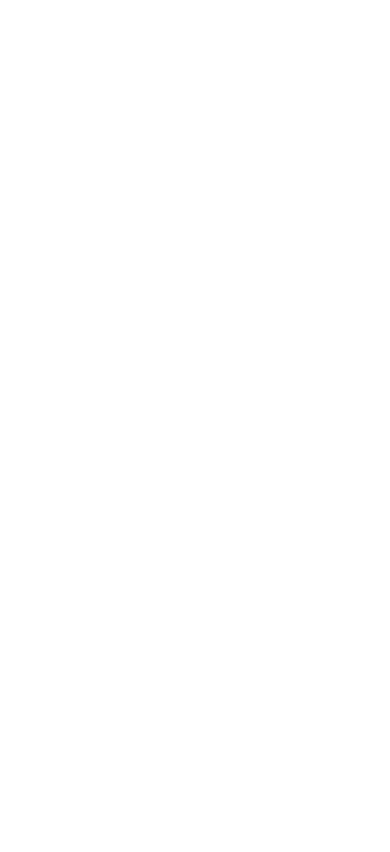
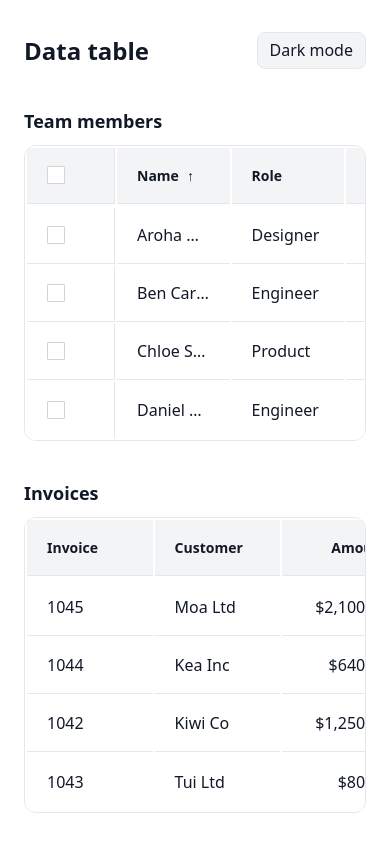
Before and after one commit to TCWilliams/data-table, a React (Vite) app: page / in a window 390 px wide. Shown: the top 852 px of the page. Built offline with nearby package versions, Linux system fonts and the light colour scheme.

Commit message:
Create 2 demo tables, update styles to fit mobile

```diff
--- /dev/null
+++ b/src/App.tsx
@@ -0,0 +1,141 @@
+import { useState } from 'react';
+import { DataTable } from './DataTable/DataTable';
+import type { Column } from './DataTable/types';
+
+type Member = {
+  id: string;
+  name: string;
+  role: string;
+  email: string;
+  notes: string | null;
+};
+
+type InvoiceStatus = 'paid' | 'pending' | 'overdue';
+
+type Invoice = {
+  number: number;
+  customer: string;
+  amount: number;
+  status: InvoiceStatus;
+  due: Date;
+};
+
+const members: Member[] = [
+  { id: 'm1', name: 'Aroha Ngata', role: 'Designer', email: 'aroha@kiwi.co', notes: null },
+  { id: 'm2', name: 'Ben Carter', role: 'Engineer', email: 'ben@kiwi.co', notes: 'Prefers async updates' },
+  {
+    id: 'm3',
+    name: 'Chloe Singh',
+    role: 'Product',
+    email: 'chloe@kiwi.co',
+    notes:
+      'Currently covering the Auckland office while also mentoring two new hires and writing the Q4 onboarding guide',
+  },
+  { id: 'm4', name: 'Daniel Wei', role: 'Engineer', email: 'daniel@kiwi.co', notes: 'On parental leave until May' },
+];
+
+const invoices: Invoice[] = [
+  { number: 1042, customer: 'Kiwi Co', amount: 1250, status: 'paid', due: new Date('2026-09-01') },
+  { number: 1043, customer: 'Tui Ltd', amount: 80.5, status: 'overdue', due: new Date('2026-08-12') },
+  { number: 1044, customer: 'Kea Inc', amount: 640, status: 'pending', due: new Date('2026-10-18') },
+  { number: 1045, customer: 'Moa Ltd', amount: 2100, status: 'pending', due: new Date('2026-10-30') },
+];
+
+const memberColumns: Column<Member>[] = [
+  { id: 'name', header: 'Name', accessor: 'name', sortable: true },
+  { id: 'role', header: 'Role', accessor: 'role', sortable: true },
+  { id: 'email', header: 'Email', accessor: 'email' },
+  { id: 'notes', header: 'Notes', accessor: 'notes' },
+];
+
+const statusRank: Record<InvoiceStatus, number> = { overdue: 0, pending: 1, paid: 2 };
+
+const currency = new Intl.NumberFormat('en-NZ', { style: 'currency', currency: 'NZD' });
+const shortDate = new Intl.DateTimeFormat('en-NZ', { dateStyle: 'medium' });
+
+const invoiceColumns: Column<Invoice>[] = [
+  { id: 'number', header: 'Invoice', accessor: 'number', sortable: true },
+  { id: 'customer', header: 'Customer', accessor: 'customer', sortable: true },
+  {
+    id: 'amount',
+    header: 'Amount',
+    accessor: 'amount',
+    sortable: true,
+    align: 'end',
+    cell: ({ value }) => currency.format(value as number),
+  },
+  {
+    id: 'status',
+    header: 'Status',
+    accessor: 'status',
+    sortable: true,
+    sortFn: (a, b) => statusRank[a.status] - statusRank[b.status],
+    cell: ({ value }) => <span className={`status status-${String(value)}`}>{String(value)}</span>,
+  },
+  {
+    id: 'due',
+    header: 'Due',
+    accessor: 'due',
+    sortable: true,
+    cell: ({ value }) => shortDate.format(value as Date),
+  },
+];
+
+function SendButton({ member }: { member: Member }) {
+  return (
+    <button type="button" className="send-button" aria-label={`Send message to ${member.name}`}>
+      <svg viewBox="0 0 24 24" width="16" height="16" aria-hidden="true">
+        <path
+          fill="currentColor"
+          d="M3.4 20.6V13l8.2-1L3.4 11V3.4L21 12z"
+        />
+      </svg>
+    </button>
+  );
+}
+
+export function App() {
+  const [theme, setTheme] = useState<'light' | 'dark'>('light');
+  const dark = theme === 'dark';
+
+  return (
+    <div className="app" data-theme={dark ? 'dark' : undefined}>
+      <header className="app-header">
+        <h1>Data table</h1>
+        <button
+          type="button"
+          className="theme-toggle"
+          aria-pressed={dark}
+          onClick={() => setTheme(dark ? 'light' : 'dark')}
+        >
+          Dark mode
+        </button>
+      </header>
+
+      <div>
+        <h2>Team members</h2>
+        <DataTable
+          caption="Team members"
+          data={members}
+          columns={memberColumns}
+          getRowId={(row) => row.id}
+          getRowLabel={(row) => `Select ${row.name}`}
+          selectable
+          defaultSort={{ columnId: 'name', direction: 'asc' }}
+          rowActions={(row) => <SendButton member={row} />}
+        />
+      </div>
+
+      <div>
+        <h2>Invoices</h2>
+        <DataTable
+          caption="Invoices"
+          data={invoices}
+          columns={invoiceColumns}
+          getRowId={(row) => String(row.number)}
+          defaultSort={{ columnId: 'due', direction: 'desc' }}
+        />
+      </div>
+    </div>
+  );
+}
--- a/src/DataTable/DataTable.css
+++ b/src/DataTable/DataTable.css
@@ -12,7 +12,7 @@
 
 .dt-table {
   width: 100%;
-  border-collapse: collapse;
+  min-width: 40rem;
   table-layout: fixed;
 }
 
--- a/src/DataTable/tokens.css
+++ b/src/DataTable/tokens.css
@@ -6,7 +6,7 @@
   --dt-row-height: 3.5rem;
   --dt-cell-padding-block: 0.75rem;
   --dt-cell-padding-inline: 1.25rem;
-  --dt-column-narrow: 3.5rem;
+  --dt-column-narrow: 5.5rem;
   --dt-radius: 0.75rem;
   --dt-border-width: 1px;
   --dt-sort-gap: 0.5rem;
--- /dev/null
+++ b/src/index.css
@@ -0,0 +1,100 @@
+*,
+*::before,
+*::after {
+  box-sizing: border-box;
+}
+
+body {
+  margin: 0;
+  font-family: system-ui, sans-serif;
+}
+
+.app {
+  box-sizing: border-box;
+  max-width: 100%;
+  min-height: 100vh;
+  padding: 2rem 1.5rem 4rem;
+  background: var(--dt-surface, #ffffff);
+  color: var(--dt-text, #111827);
+}
+
+.app-header {
+  display: flex;
+  align-items: center;
+  justify-content: space-between;
+  gap: 1rem;
+  margin-bottom: 2.5rem;
+}
+
+.app h1,
+.app h2 {
+  margin: 0 0 0.75rem;
+  font-size: 1.125rem;
+  font-weight: 600;
+}
+
+.app h1 {
+  margin: 0;
+  font-size: 1.5rem;
+}
+
+.app > div + div {
+  margin-top: 2.5rem;
+}
+
+.theme-toggle {
+  padding: 0.4rem 0.75rem;
+  border: 1px solid var(--dt-border, #e5e7eb);
+  border-radius: 0.5rem;
+  background: var(--dt-header-bg, #f3f4f6);
+  color: inherit;
+  font: inherit;
+  cursor: pointer;
+}
+
+.theme-toggle:focus-visible {
+  outline: var(--dt-focus-ring-width, 2px) solid var(--dt-focus-ring, #2563eb);
+  outline-offset: var(--dt-focus-ring-offset, 2px);
+}
+
+.send-button {
+  display: inline-flex;
+  padding: 0;
+  border: 0;
+  background: none;
+  color: inherit;
+  cursor: pointer;
+}
+
+.send-button:focus-visible {
+  outline: var(--dt-focus-ring-width, 2px) solid var(--dt-focus-ring, #2563eb);
+  outline-offset: var(--dt-focus-ring-offset, 2px);
+}
+
+.status {
+  text-transform: capitalize;
+}
+
+.status-paid {
+  color: #15803d;
+}
+
+.status-pending {
+  color: #a16207;
+}
+
+.status-overdue {
+  color: #b91c1c;
+}
+
+[data-theme='dark'] .status-paid {
+  color: #4ade80;
+}
+
+[data-theme='dark'] .status-pending {
+  color: #facc15;
+}
+
+[data-theme='dark'] .status-overdue {
+  color: #f87171;
+}
--- a/src/main.tsx
+++ b/src/main.tsx
@@ -1,4 +1,10 @@
-import { StrictMode } from 'react'
-import { createRoot } from 'react-dom/client'
+import { StrictMode } from 'react';
+import { createRoot } from 'react-dom/client';
+import { App } from './App';
+import './index.css';
 
-createRoot(document.getElementById('root')!).render(<StrictMode />)
+createRoot(document.getElementById('root')!).render(
+  <StrictMode>
+    <App />
+  </StrictMode>,
+);
```
Also changed, not shown: 1 other file (tests, documents, lock files or other folders).
